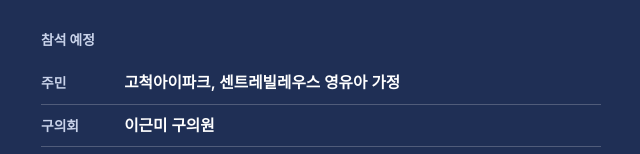
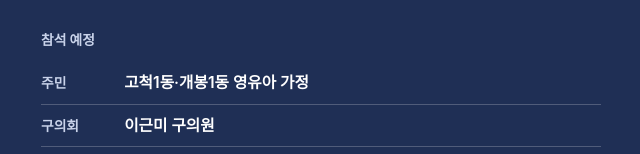
Before and after one commit to gocheokbaby/gocheokbaby.github.io, a plain HTML site: page index.html in a window 1280 px wide. Shown: the part 497-651 px from the top of the page, without its empty margins (319-959 px from the left). Drawn offline with Linux system fonts and the light colour scheme.

Commit message:
참석 주민 표기를 고척1동·개봉1동 영유아 가정으로 변경
Co-Authored-By: Claude Fable 5.2 <noreply@anthropic.com>
Claude-Session: https://claude.ai/code/session_01P7xVFQsZiGRtwdNSmLWp9M

```diff
--- a/index.html
+++ b/index.html
@@ -112,7 +112,7 @@
 
   <h2>참석 예정</h2>
   <dl class="who">
-    <dt>주민</dt><dd>고척아이파크, 센트레빌레우스 영유아 가정</dd>
+    <dt>주민</dt><dd>고척1동·개봉1동 영유아 가정</dd>
     <dt>구의회</dt><dd>이근미 구의원</dd>
     <dt>구로구청</dt><dd>복지지원국장, 가족보육과 과장·팀장</dd>
     <dt>어린이집</dt><dd>민간어린이집 원장, 가정어린이집 원장</dd>
```
Also changed, not shown: og.png, webjabo.png.
